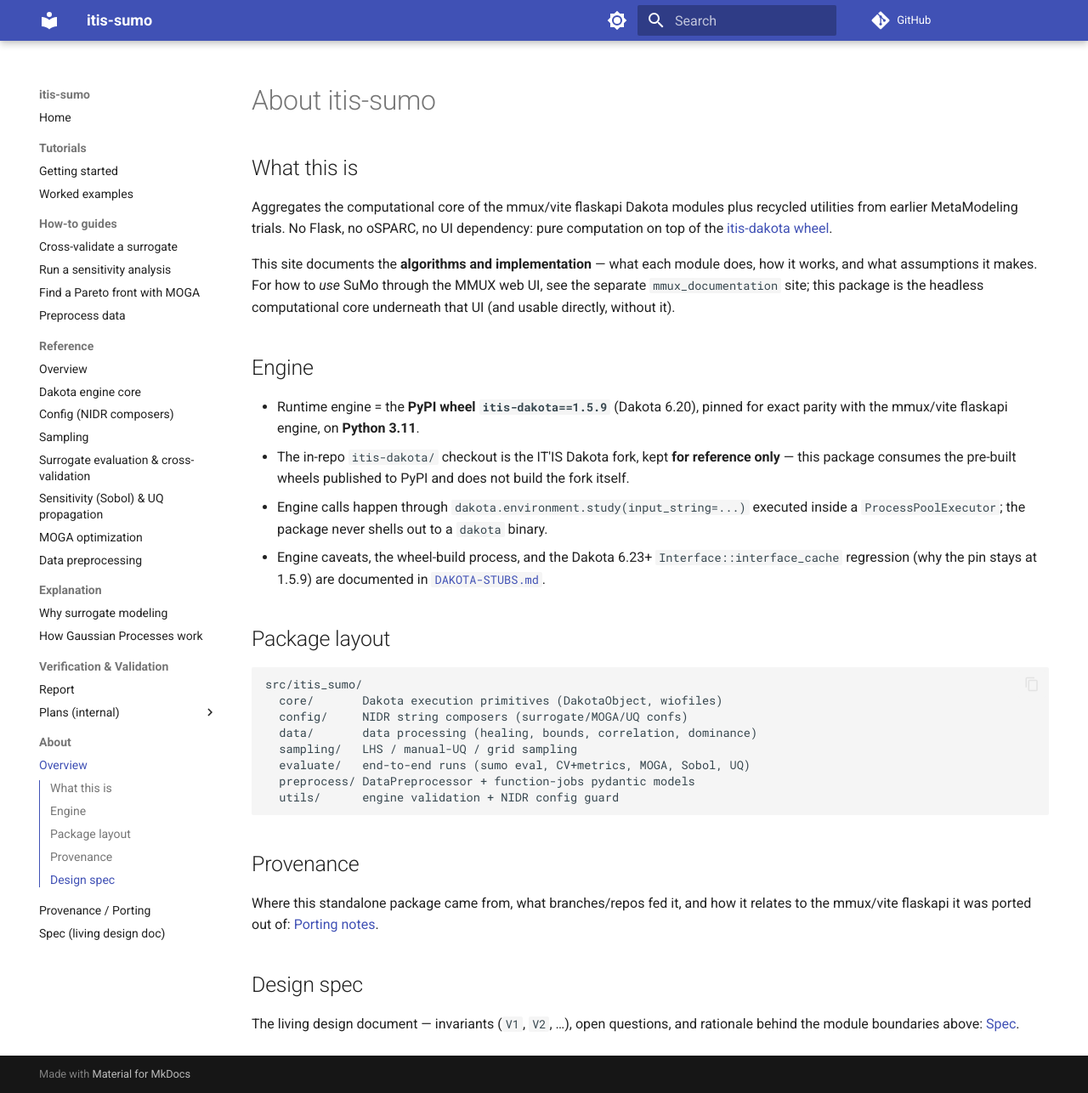
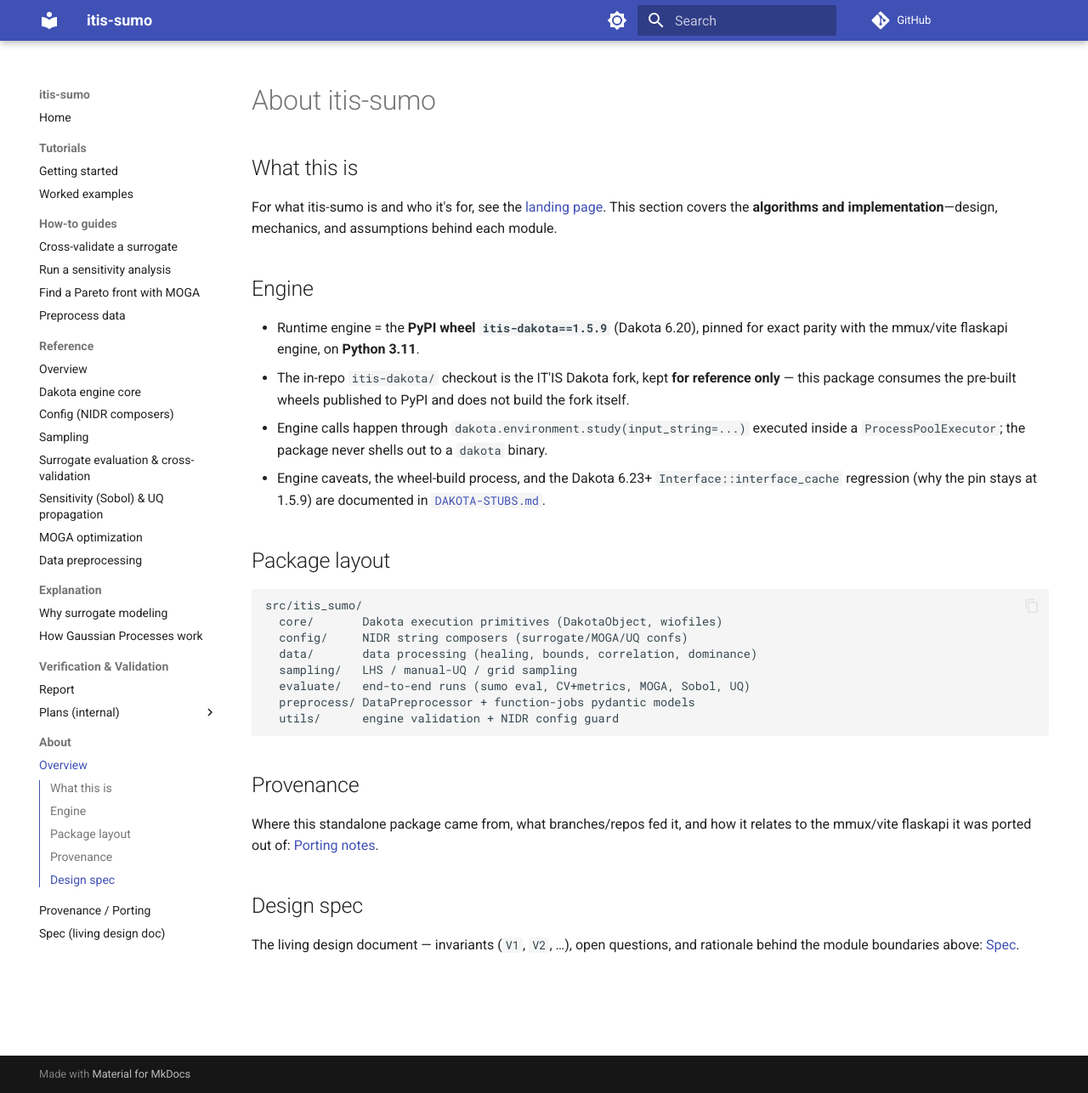
Before and after one commit to ITISFoundation/itis-sumo, an MkDocs documentation site: the page built from docs/about/index.md, in a window 1280 px wide and 1286 px high. Shown: the whole window at 85% size. Built offline with MkDocs 1.6.1 and Material for MkDocs 9.7.7, drawn with Linux system fonts in a browser that asks for light colours; comment, search, counter and statistics services are not loaded.

Commit message:
docs: TD9uv trim about/index.md opening to a pointer, drop restated scope

```diff
--- a/docs/about/index.md
+++ b/docs/about/index.md
@@ -2,16 +2,7 @@
 
 ## What this is
 
-Aggregates the computational core of the mmux/vite flaskapi Dakota modules
-plus recycled utilities from earlier MetaModeling trials. No Flask, no
-oSPARC, no UI dependency: pure computation on top of the [itis-dakota
-wheel](https://pypi.org/project/itis-dakota/).
-
-This site documents the **algorithms and implementation** — what each
-module does, how it works, and what assumptions it makes. For how to *use*
-SuMo through the MMUX web UI, see the separate `mmux_documentation` site;
-this package is the headless computational core underneath that UI (and
-usable directly, without it).
+For what itis-sumo is and who it's for, see the [landing page](../index.md). This section covers the **algorithms and implementation**—design, mechanics, and assumptions behind each module.
 
 ## Engine
 
```
Also changed, not shown: DOCS_SPEC.md (+1 -1 lines).
